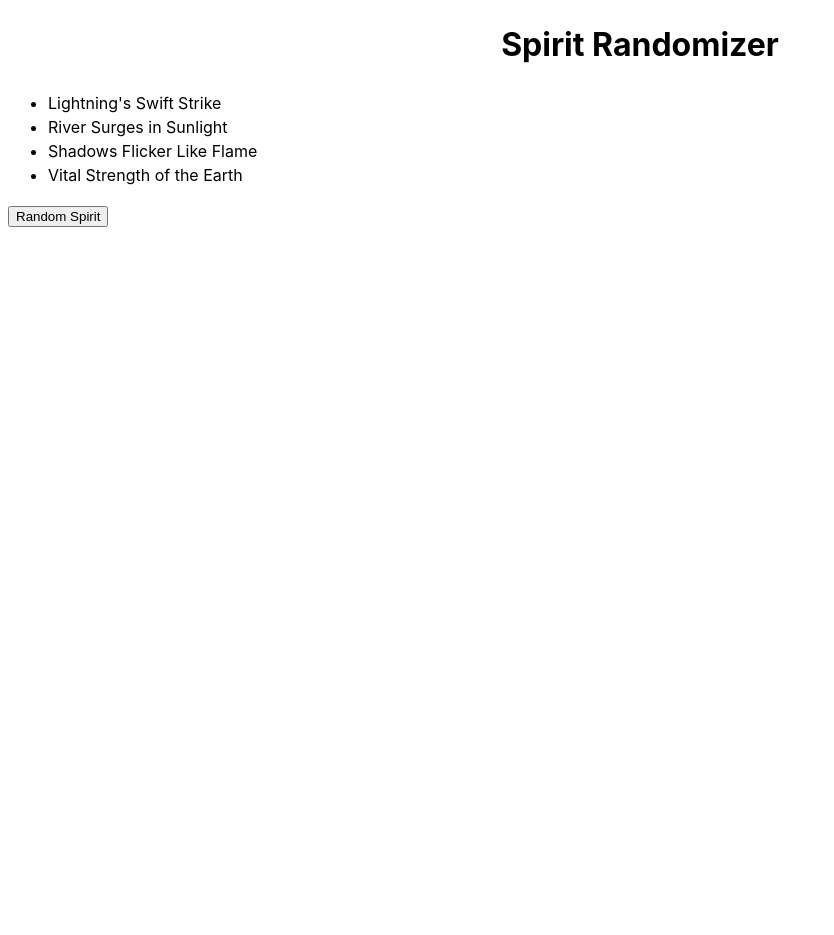
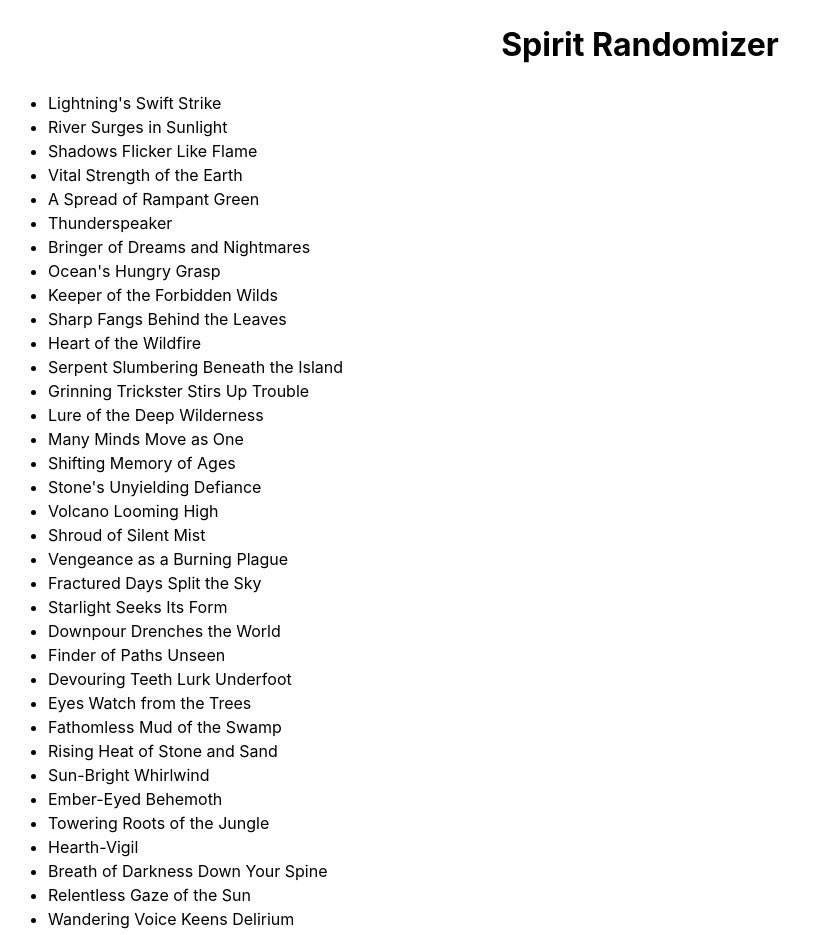
Before and after one commit to bntracy/typescript-react-demo, a React (Vite) app: page / in a window 1280 px wide. Shown: the top 935 px of the page, without its empty margins (0-834 px from the left). Before the commit the page ends 800 px from the top, so only its background shows below. Built offline with nearby package versions, Linux system fonts and the light colour scheme.

Commit message:
added all spirits and fixed conditional rendering

```diff
--- a/src/App.tsx
+++ b/src/App.tsx
@@ -11,6 +11,39 @@ const App: FC<AppProps> = ({ title }) => {
   spirits.push({name: 'River Surges in Sunlight', aspects: ['(no aspect)', 'Haven', 'Sunshine', 'Travel']});
   spirits.push({name: 'Shadows Flicker Like Flame', aspects: ['(no aspect)', 'Amorphous', 'Dark Fire', 'Foreboding', 'Madness', 'Reach']});
   spirits.push({name: 'Vital Strength of the Earth', aspects: ['(no aspect)', 'Might', 'Nourishing', 'Resilience']});
+  spirits.push({name: 'A Spread of Rampant Green', aspects:['(no aspect)', 'Regrowth', 'Tangles']});
+  spirits.push({name: 'Thunderspeaker', aspects:['(no aspect)', 'Tactician', 'Warrior']});
+  spirits.push({name: 'Bringer of Dreams and Nightmares', aspects:['(no aspect)', 'Enticing', 'Violence']});
+  spirits.push({name: 'Ocean\'s Hungry Grasp', aspects:['(no aspect)', 'Deeps']});
+  spirits.push({name: 'Keeper of the Forbidden Wilds', aspects:['(no aspect)', 'Spreading Hostility']});
+  spirits.push({name: 'Sharp Fangs Behind the Leaves', aspects:['(no aspect)', 'Encircle', 'Unconstrained']});
+  spirits.push({name: 'Heart of the Wildfire', aspects:['(no aspect)', 'Transforming']});
+  spirits.push({name: 'Serpent Slumbering Beneath the Island', aspects:['(no aspect)', 'Locus']});
+  spirits.push({name: 'Grinning Trickster Stirs Up Trouble', aspects:[]});
+  spirits.push({name: 'Lure of the Deep Wilderness', aspects:['(no aspect)', 'Lair']});
+  spirits.push({name: 'Many Minds Move as One', aspects:[]});
+  spirits.push({name: 'Shifting Memory of Ages', aspects:['(no aspect)', 'Intensify', 'Mentor']});
+  spirits.push({name: 'Stone\'s Unyielding Defiance', aspects:[]});
+  spirits.push({name: 'Volcano Looming High', aspects:[]});
+  spirits.push({name: 'Shroud of Silent Mist', aspects:['(no aspect)', 'Stranded']});
+  spirits.push({name: 'Vengeance as a Burning Plague', aspects:[]});
+  spirits.push({name: 'Fractured Days Split the Sky', aspects:[]});
+  spirits.push({name: 'Starlight Seeks Its Form', aspects:[]});
+  spirits.push({name: 'Downpour Drenches the World', aspects:[]});
+  spirits.push({name: 'Finder of Paths Unseen', aspects:[]});
+  spirits.push({name: 'Devouring Teeth Lurk Underfoot', aspects:[]});
+  spirits.push({name: 'Eyes Watch from the Trees', aspects:[]});
+  spirits.push({name: 'Fathomless Mud of the Swamp', aspects:[]});
+  spirits.push({name: 'Rising Heat of Stone and Sand', aspects:[]});
+  spirits.push({name: 'Sun-Bright Whirlwind', aspects:[]});
+  spirits.push({name: 'Ember-Eyed Behemoth', aspects:[]});
+  spirits.push({name: 'Towering Roots of the Jungle', aspects:[]});
+  spirits.push({name: 'Hearth-Vigil', aspects:[]});
+  spirits.push({name: 'Breath of Darkness Down Your Spine', aspects:[]});
+  spirits.push({name: 'Relentless Gaze of the Sun', aspects:[]});
+  spirits.push({name: 'Wandering Voice Keens Delirium', aspects:[]});
+  spirits.push({name: 'Wounded Waters Bleeding', aspects:[]});
+  spirits.push({name: 'Dances Up Earthquakes', aspects:[]});
   console.log(spirits);
 
   const randomizeSpirit = () => {
@@ -18,8 +51,22 @@ const App: FC<AppProps> = ({ title }) => {
     const randomIndex = Math.floor(Math.random() * length); // returns a random number between 0 and length-1 inclusive
     setRandomSpirit(spirits[randomIndex]);
     const aspectLength = spirits[randomIndex].aspects.length;
-    const randomAspectIndex = Math.floor(Math.random() * aspectLength);
-    setRandomAspect(spirits[randomIndex].aspects[randomAspectIndex]);
+    if (aspectLength > 0) {
+      const randomAspectIndex = Math.floor(Math.random() * aspectLength);
+      setRandomAspect(spirits[randomIndex].aspects[randomAspectIndex]);
+    } else {
+      setRandomAspect(null);
+    }
+  }
+
+  const displayRandomSpirit = () => {
+    if (randomSpirit && randomAspect) {
+      return <div>{randomSpirit.name}: {randomAspect}</div>;
+    } else if (randomSpirit) {
+      return <div>{randomSpirit.name}</div>;
+    } else {
+      return <div>Click the button!</div>;
+    }
   }
 
   return (
@@ -27,7 +74,7 @@ const App: FC<AppProps> = ({ title }) => {
         <h1>{title}</h1>
         <SpiritList spirits={spirits} />
         <button type="button" onClick={randomizeSpirit}>Random Spirit</button>
-        {randomSpirit && <div>{randomSpirit.name}: {randomAspect}</div>}
+        {displayRandomSpirit()}
     </div>
   );
 };
```
